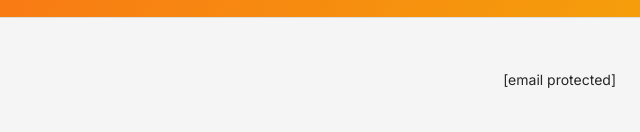
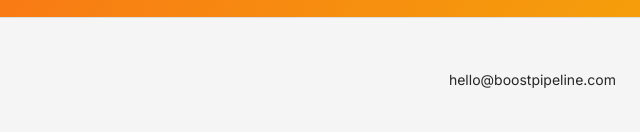
Before and after one commit to ignitemarketing/boostpipeline.com, a plain HTML site: page index.html in a window 1280 px wide. Shown: the part 2907-3039 px from the top of the page, 640-1280 px from the left. Drawn offline with nearby package versions, Linux system fonts and the light colour scheme.

Commit message:
Make main the deploy source for the Pages project; restore real footer markup
deploy.yml uploads the served files to the Cloudflare Pages project
boostpipeline-com with wrangler on every push to main (workflow_dispatch
can deploy a preview branch first). It fails with a clear error until the
CLOUDFLARE_API_TOKEN and CLOUDFLARE_ACCOUNT_ID repo secrets exist.

index.html carried Cloudflare's Email Obfuscation output, scraped from
the proxied site. The footer link is now the plain mailto the
boostpipeline-com.pages.dev origin serves, and the edge-only
email-decode script tag is gone.

Refs #3

Co-Authored-By: Claude Opus 5.5 <noreply@anthropic.com>

```diff
--- a/index.html
+++ b/index.html
@@ -245,9 +245,9 @@ tailwind.config = {
       <span class="font-display font-extrabold">Boost<span class="text-flame-500">Pipeline</span></span>
       <span class="text-sm text-carbon-700 ml-2">&copy; 2026 &mdash; The AI RevOps agent for B2B</span>
     </div>
-    <a href="/cdn-cgi/l/email-protection#0d65686161624d6f62627e797d647d6861646368236e6260" class="text-sm text-carbon-700 hover:text-flame-600 transition-colors"><span class="__cf_email__" data-cfemail="48202d242427082a27273b3c3821382d2421262d662b2725">[email&#160;protected]</span></a>
+    <a href="mailto:hello@boostpipeline.com" class="text-sm text-carbon-700 hover:text-flame-600 transition-colors">hello@boostpipeline.com</a>
   </div>
 </footer>
 
-<script data-cfasync="false" src="/cdn-cgi/scripts/5c5dd728/cloudflare-static/email-decode.min.js"></script></body>
+</body>
 </html>
```
Also changed, not shown: .github/workflows/deploy.yml (added).
